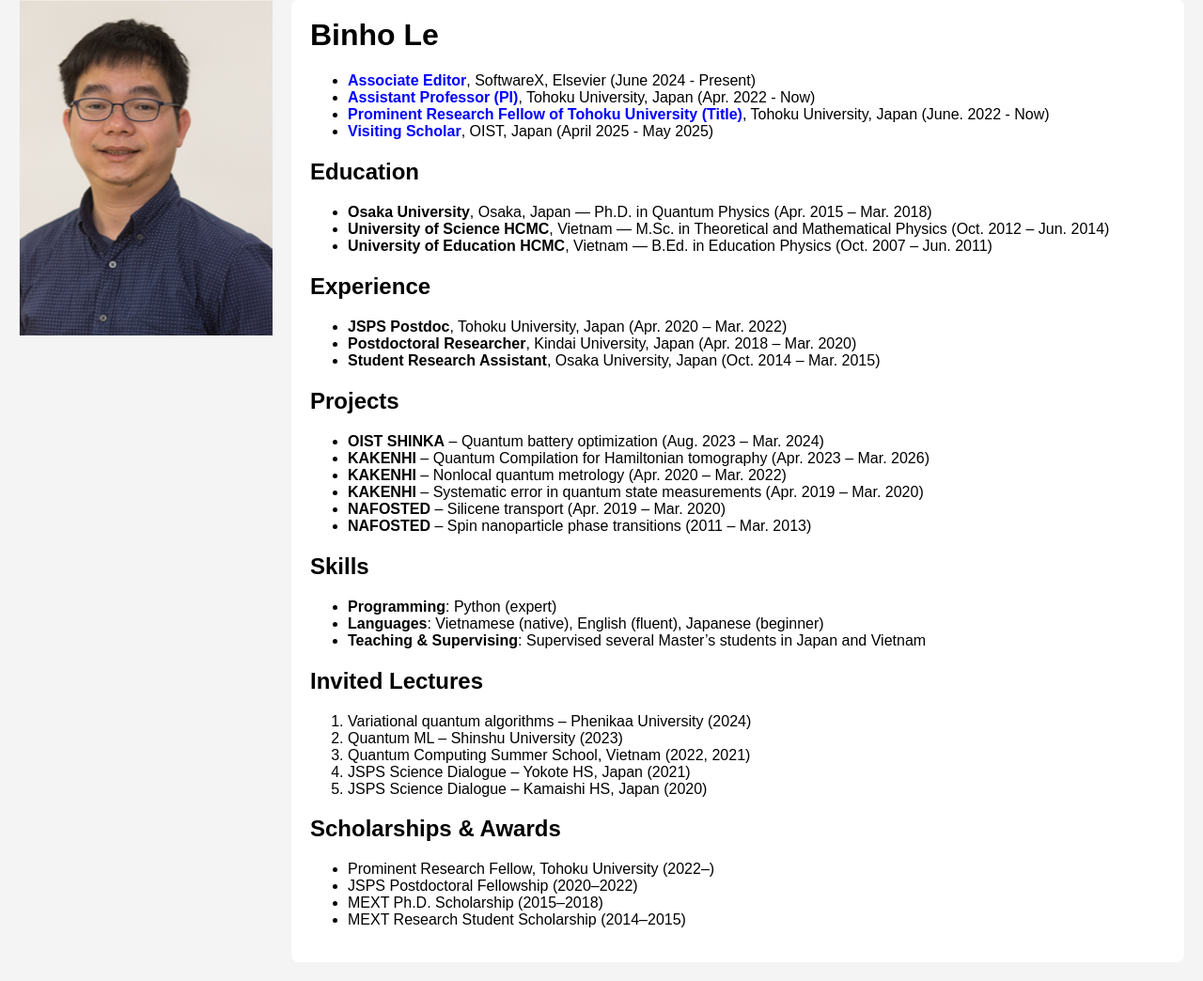
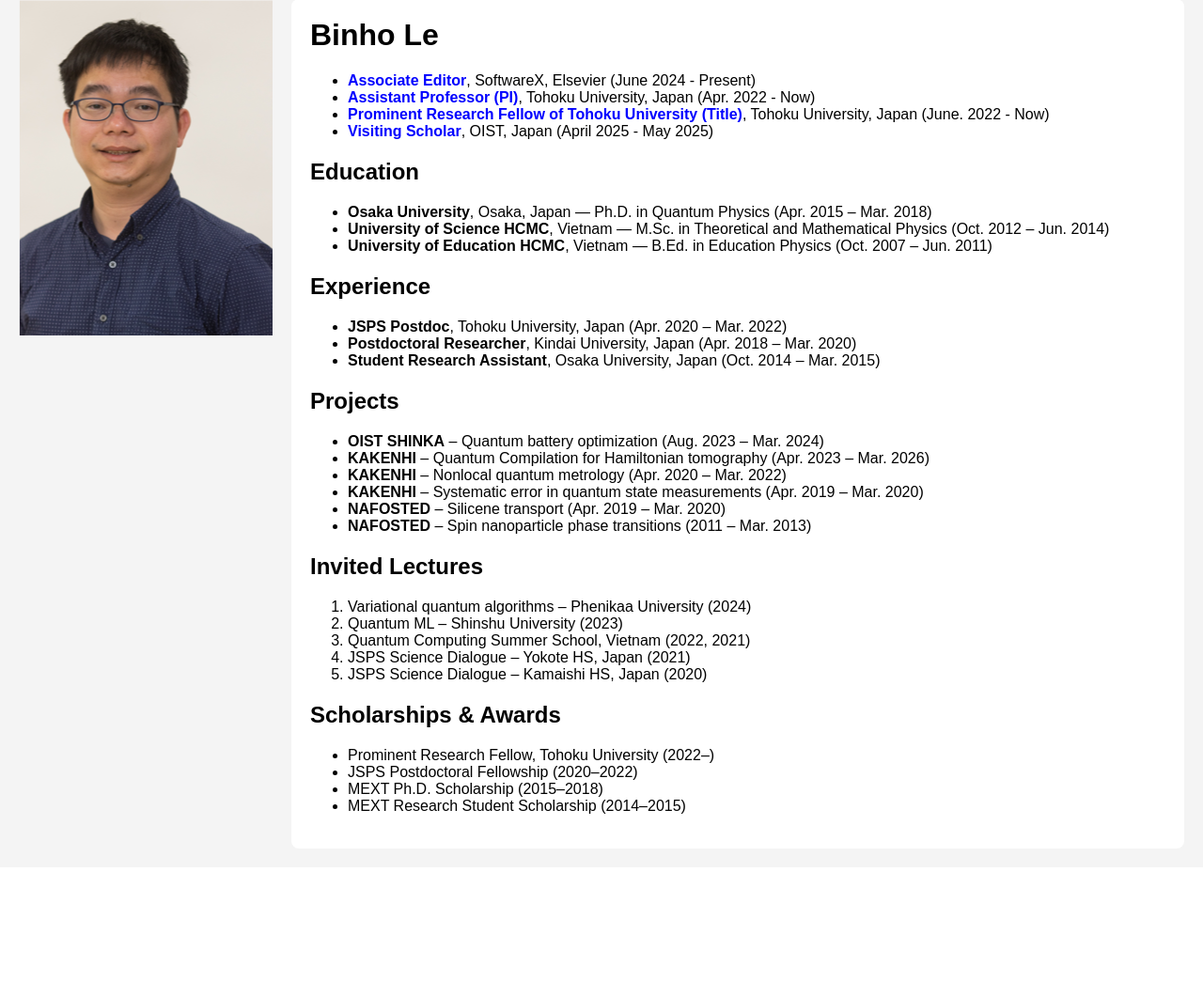
Before and after one commit to echkon/quantumLab, a Django app: page /users/me/ in a window 1280 px wide. Shown: the part 125-1169 px from the top of the page at 94% size. After the commit the page ends 991 px from the top, so only its background shows below. Run offline with Django 5.2, Linux system fonts and the light colour scheme.

```diff
--- a/users/templates/me.html
+++ b/users/templates/me.html
@@ -99,13 +99,6 @@
                 <li><strong>NAFOSTED</strong> – Spin nanoparticle phase transitions (2011 – Mar. 2013)</li>
                 </ul>
 
-                <h2>Skills</h2>
-                <ul>
-                <li><strong>Programming</strong>: Python (expert)</li>
-                <li><strong>Languages</strong>: Vietnamese (native), English (fluent), Japanese (beginner)</li>
-                <li><strong>Teaching & Supervising</strong>: Supervised several Master’s students in Japan and Vietnam</li>
-                </ul>
-
                 <h2>Invited Lectures</h2>
                 <ol>
                 <li>Variational quantum algorithms – Phenikaa University (2024)</li>
```
Also changed, not shown: quantumlab/settings.py (+0 -11 lines).
